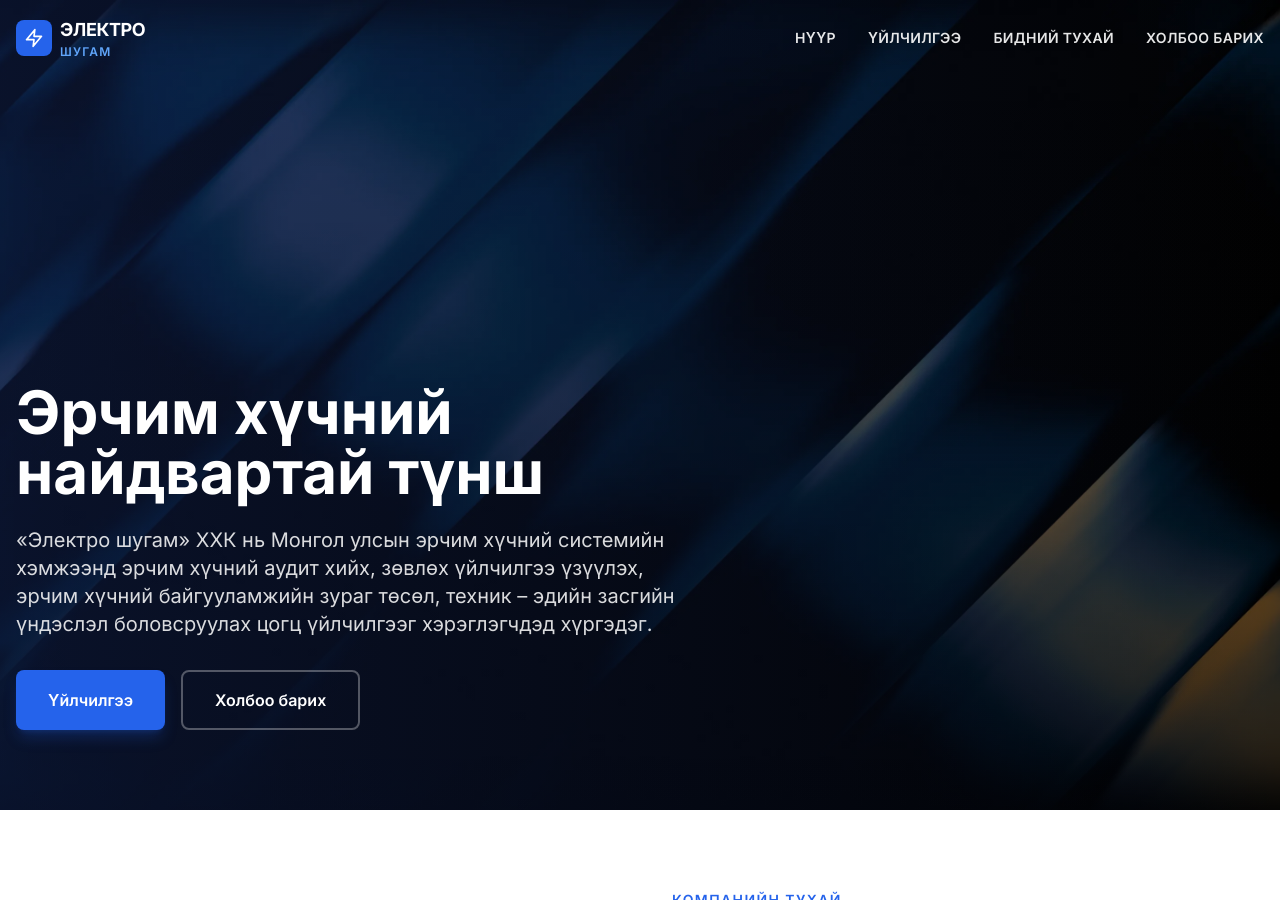
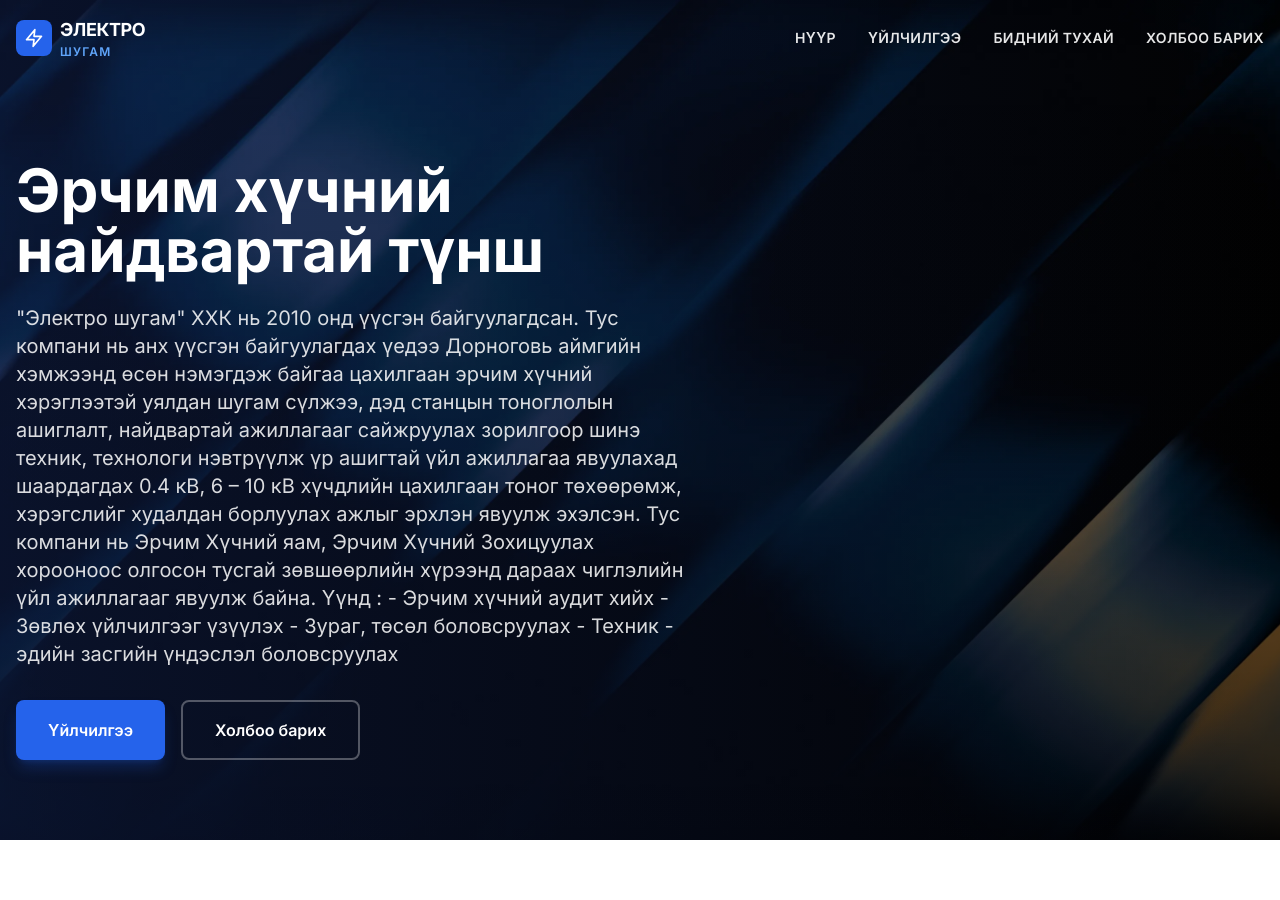
Before and after one commit to electroshugam/electroshugam_web_new, a Jekyll site: the page built from index.html, in a window 1280 px wide and 900 px high. Built offline with Jekyll 4.4.1, drawn with Linux system fonts in a browser that asks for light colours; nearby versions of some CDN libraries.

Commit message:
fig update

```diff
--- a/index.html
+++ b/index.html
@@ -17,7 +17,17 @@ body_class: hero-dark
   <div class="container mx-auto px-4 pb-20 pt-40 z-10 relative">
     <div class="max-w-3xl">
       <h1 class="text-4xl md:text-5xl lg:text-6xl font-bold leading-tight mb-6">Эрчим хүчний найдвартай түнш</h1>
-      <p class="text-lg md:text-xl text-white/85 leading-relaxed max-w-2xl mb-8">«Электро шугам» ХХК нь Монгол улсын эрчим хүчний системийн хэмжээнд эрчим хүчний аудит хийх, зөвлөх үйлчилгээ үзүүлэх, эрчим хүчний байгууламжийн зураг төсөл, техник – эдийн засгийн үндэслэл боловсруулах цогц үйлчилгээг хэрэглэгчдэд хүргэдэг.</p>
+      <p class="text-lg md:text-xl text-white/85 leading-relaxed max-w-2xl mb-8">"Электро шугам" ХХК нь 2010 онд үүсгэн байгуулагдсан. Тус компани нь анх үүсгэн байгуулагдах үедээ Дорноговь аймгийн хэмжээнд өсөн нэмэгдэж байгаа цахилгаан эрчим хүчний хэрэглээтэй уялдан шугам сүлжээ, дэд станцын тоноглолын ашиглалт, найдвартай ажиллагааг сайжруулах зорилгоор шинэ техник, технологи нэвтрүүлж үр ашигтай үйл ажиллагаа явуулахад шаардагдах 0.4 кВ, 6 – 10 кВ хүчдлийн цахилгаан тоног төхөөрөмж, хэрэгслийг худалдан борлуулах ажлыг эрхлэн явуулж эхэлсэн.
+
+Тус компани нь Эрчим Хүчний яам, Эрчим Хүчний Зохицуулах хорооноос олгосон тусгай зөвшөөрлийн хүрээнд дараах чиглэлийн үйл ажиллагааг явуулж байна. Үүнд :
+
+- Эрчим хүчний аудит хийх
+
+- Зөвлөх үйлчилгээг үзүүлэх
+
+- Зураг, төсөл боловсруулах
+
+- Техник - эдийн засгийн үндэслэл боловсруулах</p>
       <div class="flex flex-wrap gap-4">
         <a href="{{ '/services/' | relative_url }}" class="inline-flex items-center px-8 py-4 bg-blue-600 hover:bg-blue-700 text-white font-semibold rounded-lg transition-all shadow-lg shadow-blue-600/25 hover:shadow-blue-600/40 text-base">Үйлчилгээ</a>
         <a href="{{ '/contact/' | relative_url }}" class="inline-flex items-center px-8 py-4 border-2 border-white/30 hover:border-white text-white font-semibold rounded-lg transition-all hover:bg-white/10 text-base">Холбоо барих</a>
```
